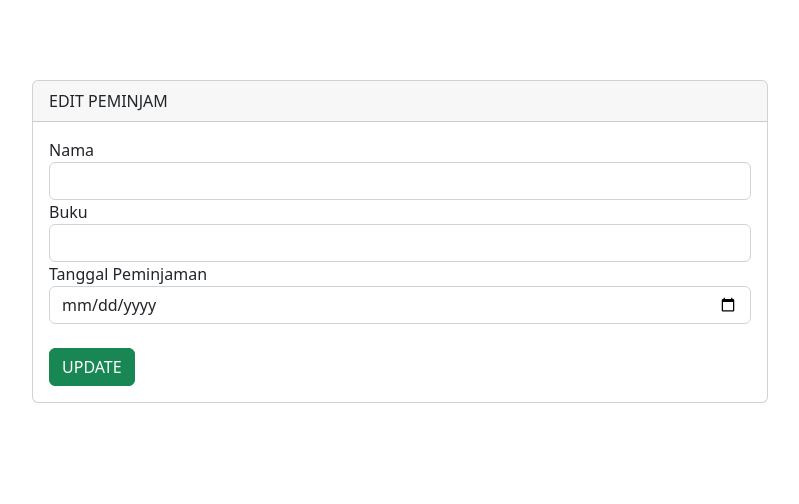
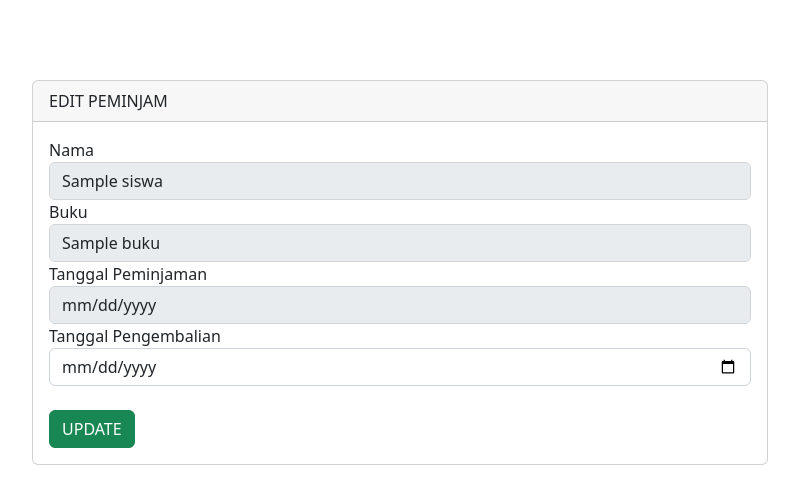
Before and after one commit to rian0502/SIPP, a PHP site: page /update_peminjaman.php?id=1 in a window 1280 px wide. Shown: the part 56-560 px from the top of the page, without its empty margins (240-1039 px from the left). Run offline with PHP 8.4, Linux system fonts and the light colour scheme; the visitor is signed in with stand-in values (Sample User, id 1); tables that the repository leaves empty or names only in its code hold one stand-in row (values such as "Sample post"); data that the repository does not hold is empty.

Commit message:
update peminjaman solved

```diff
--- a/config.php
+++ b/config.php
@@ -1,9 +1,9 @@
 <?php
 class Connection{
     private $USERNAME = "root";
-    private $PASSWORD = "";
+    private $PASSWORD = "rian";
     private $HOST = "localhost";
-    private $DATABASE = "web_database";
+    private $DATABASE = "perpustakaan";
     private ?PDO $koneksi;
 
     public function __construct(){
--- a/daftarPeminjam.php
+++ b/daftarPeminjam.php
@@ -63,7 +63,7 @@
                                 <td><?php echo $row['borrow_book'] ?></td>
                                 <td><?php echo $row['return_book'] ?></td>
                                 <td class="text-center">
-                                    <a href="update_peminjaman.phhp?id=<?php echo $row['id_pinjam'] ?>" class="btn btn-sm btn-primary">Update</a>
+                                    <a href="update_peminjaman.php?id=<?php echo $row['id_pinjam'] ?>" class="btn btn-sm btn-primary">Update</a>
                                     <a href="hapus_peminjaman.php?id=<?php echo $row['id_pinjam'] ?>" class="btn btn-sm btn-danger">Hapus</a>
                                 </td>
                             </tr>
--- a/update_peminjaman.php
+++ b/update_peminjaman.php
@@ -1,8 +1,26 @@
+<?php
+    require_once "config.php";
+    if (isset($_GET['id'])){
+        $conn = new Connection();
+        $id_pjm = (int) $_GET['id'];
+        $stmt = $conn->getKoneksi()->prepare("SELECT id_pinjam, borrow_book, return_book, s.nama, b.judul
+                                               FROM siswa as s, buku as b, peminjaman as p
+                                               WHERE p.id_buku = b.id_buku AND s.id_siswa = p.id_siswa AND id_pinjam = ?");
+        $stmt->bindParam(1, $id_pjm);
+        $stmt->execute();
+        $data = $stmt->fetch(PDO::FETCH_ASSOC);
+    }else{
+        header("Location: daftarPeminjam.php");
+    }
+?>
+
+
 
 <!doctype html>
 <html lang="en">
 <head>
-	<link href="https://cdn.jsdelivr.net/npm/bootstrap@5.2.0-beta1/dist/css/bootstrap.min.css" rel="stylesheet" integrity="sha384-0evHe/X+R7YkIZDRvuzKMRqM+OrBnVFBL6DOitfPri4tjfHxaWutUpFmBp4vmVor" crossorigin="anonymous">
+    <link href="https://cdn.jsdelivr.net/npm/bootstrap@5.2.0-beta1/dist/css/bootstrap.min.css" rel="stylesheet"
+          integrity="sha384-0evHe/X+R7YkIZDRvuzKMRqM+OrBnVFBL6DOitfPri4tjfHxaWutUpFmBp4vmVor" crossorigin="anonymous">
 </head>
 <body>
 <nav class="navbar navbar-expand-lg bg-light">
@@ -22,26 +40,28 @@
                     EDIT PEMINJAM
                 </div>
                 <div class="card-body">
-              <form action="konek_edit.php?id=<?=$id?>" method="POST">
-
+                    <form action="update_control.php" method="POST">
                         <div class="form-group">
                             <label>Nama</label>
-                  <input type="text" name="username" class="form-control">
+                            <input type="text" name="nama" disabled class="form-control" value="<?php echo $data['nama']?>">
                         </div>
                         <div class="form-group">
                             <label>Buku</label>
-                  <input type="text" name="password"  class="form-control">
+                            <input type="text" name="buku" disabled class="form-control" value="<?php echo $data['judul']?>">
                         </div>
                         <div class="form-group">
                             <label>Tanggal Peminjaman</label>
-                  <input type="date" name="password"  class="form-control">
+                            <input type="date" name="tgl_pinjam" disabled class="form-control" value="<?php echo $data['borrow_book']?>">
                         </div>
                         <div class="form-group">
-                  <input type="hidden" name="id_dosen" class="form-control" VALUE="<?=$a;?>">
+                            <label>Tanggal Pengembalian</label>
+                            <input type="date" name="tgl_return" class="form-control" value="<?php echo $data['return_book']?>">
+                        </div>
+                        <div class="form-group">
+                            <input type="hidden" name="id_pinjam" class="form-control" value="<?php echo $id_pjm ?>">
                         </div>
                         <br>
-
-                <button type="submit" class="btn btn-success">UPDATE</button>
+                        <input type="submit" class="btn btn-success" value="UPDATE" name="update">
                     </form>
                 </div>
             </div>
```
Also changed, not shown: update_control.php (added, +19 -0 lines). Lines whose indentation alone changed are shown as unchanged.
